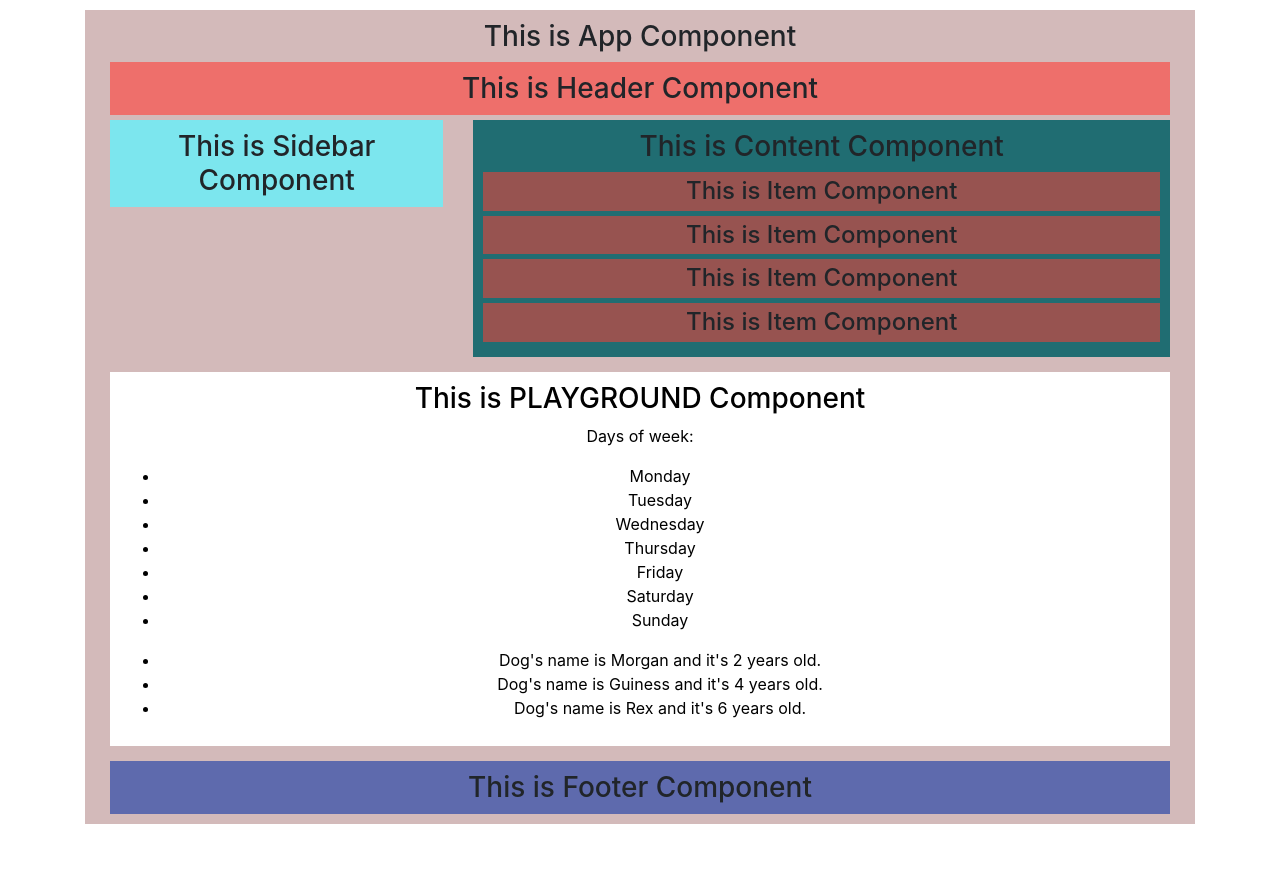
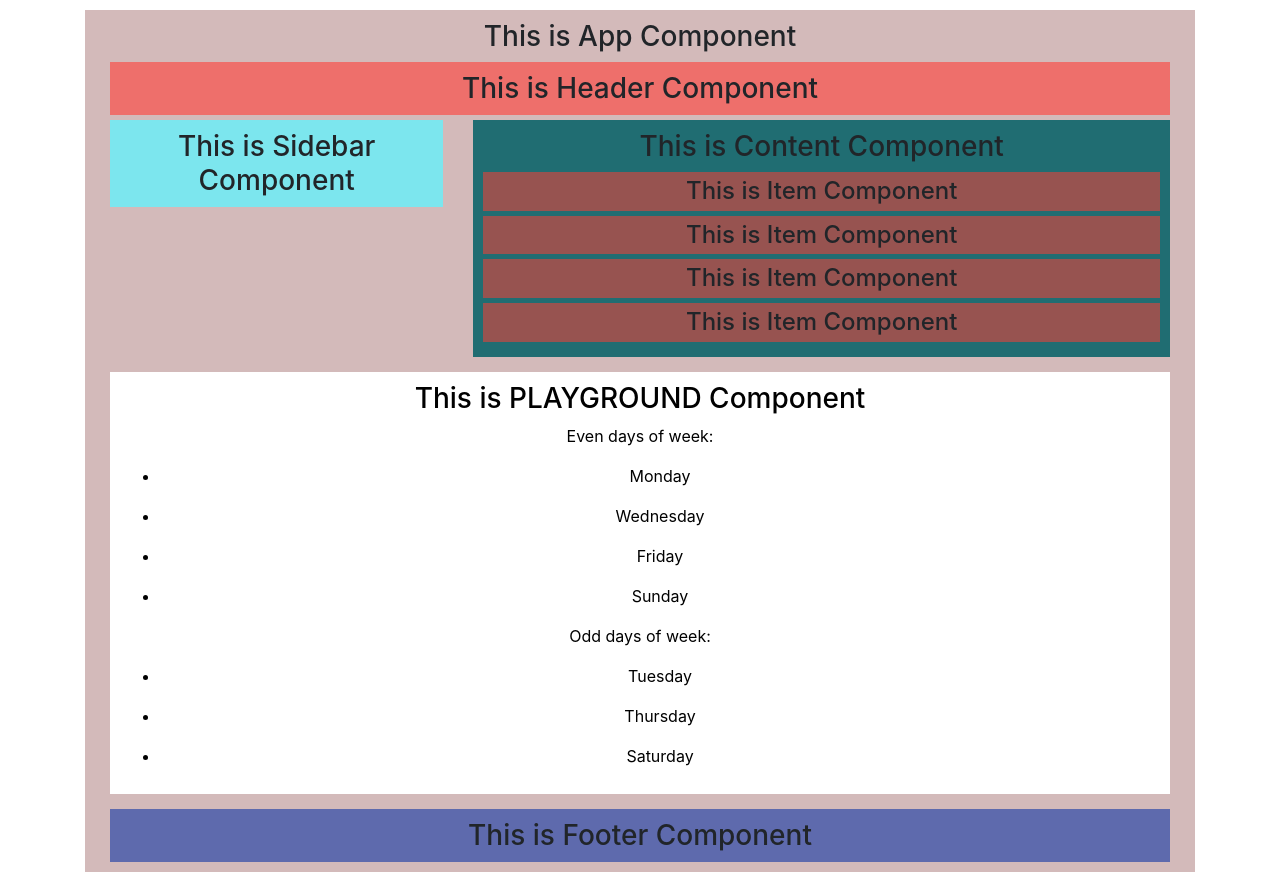
Before and after one commit to dariusz75/testAngular, an Angular app: page / in a window 1280 px wide. Before the commit the page ends 834 px from the top, so only its background shows below. Built offline with nearby package versions, Linux system fonts and the light colour scheme.

Commit message:
completed

```diff
--- a/src/app/playground/playground.component.html
+++ b/src/app/playground/playground.component.html
@@ -1,14 +1,15 @@
 <div class="playground-component">
   <h3> This is {{title | uppercase}} Component </h3>
-  <p>Days of week:</p>
-  <ul>
-    <li *ngFor="let day of days">
+  <p>Even days of week:</p>
+  <ul *ngFor="let day of days; let e = even">
+    <li *ngIf="e">
       {{day}}
     </li>
   </ul>
-  <ul>
-    <li *ngFor="let dog of dogs">
-      Dog's name is {{dog.name}} and it's {{dog.age}} years old.
+  <p>Odd days of week:</p>
+  <ul *ngFor="let day of days; let e = odd">
+    <li *ngIf="e">
+      {{day}}
     </li>
   </ul>
 </div>
```
